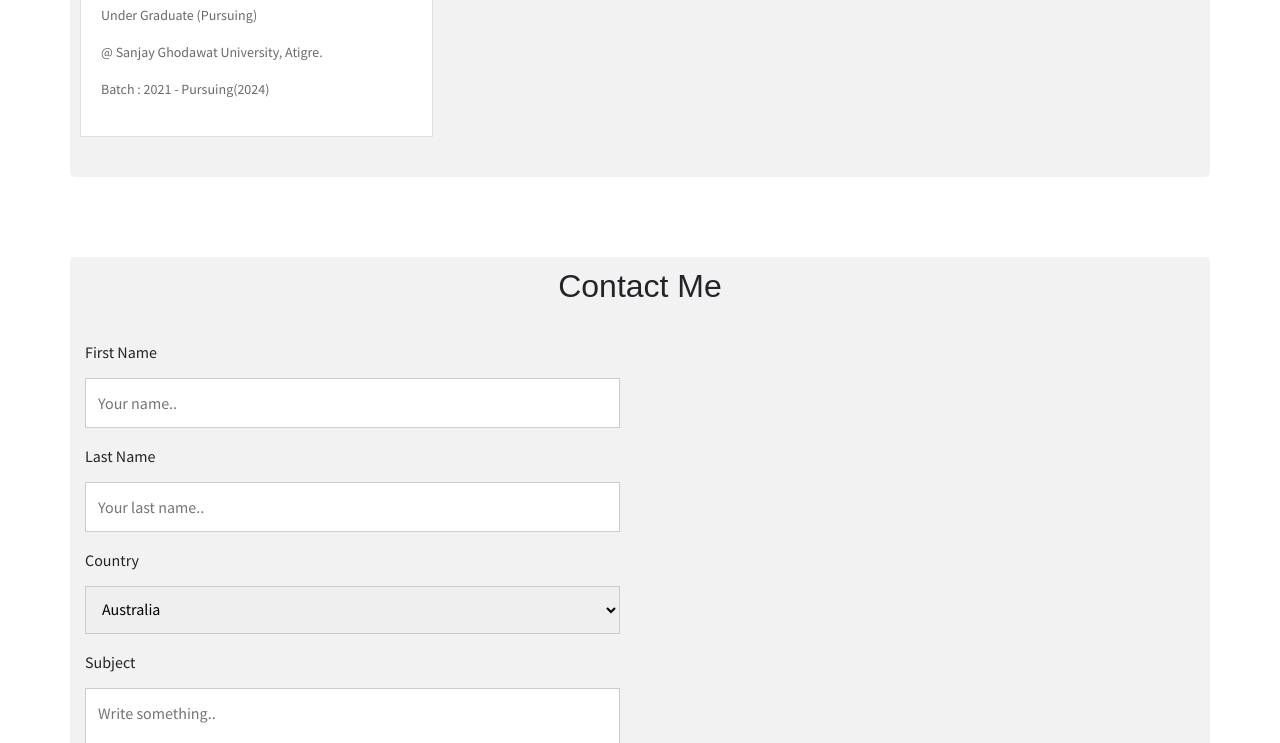
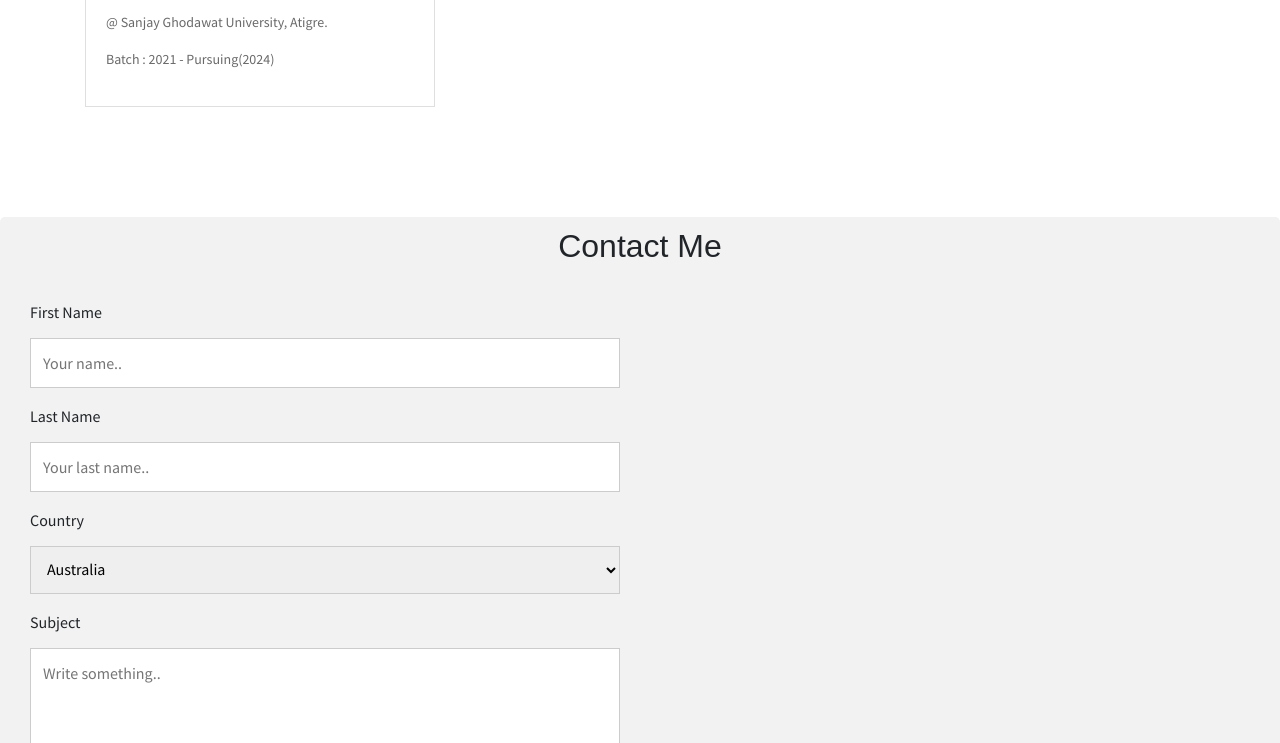
Before and after one commit to Asasane/Portfolio, a plain HTML site: page index.html in a window 1280 px wide. Shown: the part 2057-2800 px from the top of the page. Drawn offline with Linux system fonts and the light colour scheme; some packages are replaced by stand-ins of ours.

Commit message:
Update index.html

```diff
--- a/index.html
+++ b/index.html
@@ -43,14 +43,14 @@
         }
 
         /* Style the container/contact section */
-        .container {
+        .container1 {
           border-radius: 5px;
           background-color: #f2f2f2;
           padding: 10px;
         }
 
         /* Create two columns that float next to eachother */
-        .column {
+        .column1 {
           float: left;
           width: 50%;
           margin-top: 6px;
@@ -58,7 +58,7 @@
         }
 
         /* Clear floats after the columns */
-        .row:after {
+        .row1:after {
           content: "";
           display: table;
           clear: both;
@@ -283,16 +283,16 @@
             </div>
         </div>
     </section>
-    <div class="container">
+    <div class="container1">
         <div style="text-align:center">
           <h2>Contact Me</h2>
           <!-- <p>Swing by for a cup of coffee, or leave us a message:</p> -->
         </div>
-        <div class="row">
+        <div class="row1">
           <!-- <div class="column">
             <img src="/w3images/map.jpg" style="width:100%">
           </div> -->
-          <div class="column">
+          <div class="column1">
             <form action="/action_page.php">
               <label for="fname">First Name</label>
               <input type="text" id="fname" name="firstname" placeholder="Your name..">
```
